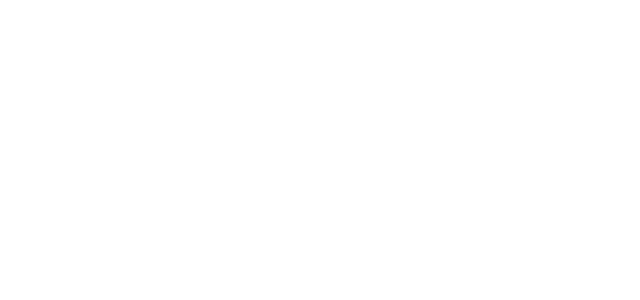
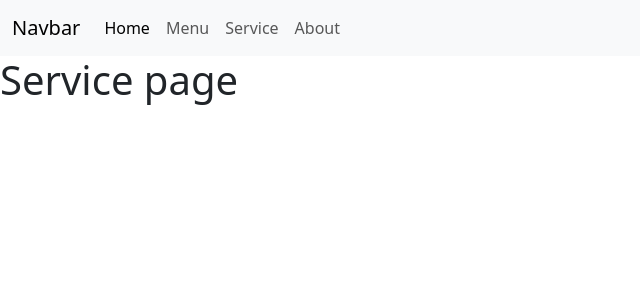
Before and after one commit to shcher-olha/first--attempt-nav, a React (Create React App) app: page /service in a window 1280 px wide. Before the commit this address had no page. Shown: the top 300 px of the page, without its empty margins (0-640 px from the left). Built offline with nearby package versions, Linux system fonts and the light colour scheme.

Commit message:
work navbar

```diff
--- a/package.json
+++ b/package.json
@@ -6,7 +6,9 @@
     "@testing-library/jest-dom": "^5.17.0",
     "@testing-library/react": "^13.4.0",
     "@testing-library/user-event": "^13.5.0",
+    "bootstrap": "^5.3.3",
     "react": "^18.2.0",
+    "react-bootstrap": "^2.10.2",
     "react-dom": "^18.2.0",
     "react-router-dom": "^6.22.3",
     "react-scripts": "5.0.1",
--- a/src/App.js
+++ b/src/App.js
@@ -1,24 +1,23 @@
-
-import './App.css';
-import { Route, Routes } from "react-router-dom";
+import "./App.css";
+import { Route, Routes, } from "react-router-dom";
 import Home from "./components/Home";
 import Menu from "./components/Menu";
 import About from "./components/About";
-
+import Service from "./components/Service";
+import Navbar from "./components/Navbar";
 
 
 function App() {
   return (
+    <Routes>
+      <Route path="/" element={<Navbar />}>
+        <Route exact path="/home" element={<Home />} />
+        <Route path="/menu" element={<Menu />} />
+        <Route path="/service" element={<Service />} />
+        <Route path="/about" element={<About />} />
 
-    <Routes>
-      <Route exact path="/home" element={<Home />} />
-      <Route path="/menu" element={<Menu />} />
-      <Route path="/about" element={<About />} />
+      </Route>
     </Routes>
-
-
-
-
   );
 }
 
--- a/src/components/Navbar.js
+++ b/src/components/Navbar.js
@@ -1,11 +1,58 @@
 import React from "react";
+import { Link } from "react-router-dom";
+import { Outlet } from "react-router-dom";
 
 const Navbar = () => {
   return (
     <>
-    <nav>
+      <nav className="navbar navbar-expand-lg bg-body-tertiary">
+        <div className="container-fluid">
+          <Link className="navbar-brand" to="/home">
+            Navbar
+          </Link>
+          <button
+            className="navbar-toggler"
+            type="button"
+            data-bs-toggle="collapse"
+            data-bs-target="#navbarNav"
+            aria-controls="navbarNav"
+            aria-expanded="false"
+            aria-label="Toggle navigation"
+          >
+            <span className="navbar-toggler-icon"></span>
+          </button>
+          <div className="collapse navbar-collapse" id="navbarNav">
+            <ul className="navbar-nav">
+              <li className="nav-item">
+                <Link
+                  className="nav-link active"
+                  aria-current="page"
+                  to="/home"
+                >
+                  Home
+                </Link>
+              </li>
+              <li className="nav-item">
+                <Link className="nav-link" to="/menu">
+                  Menu
+                </Link>
+              </li>
+              <li className="nav-item">
+                <Link className="nav-link" to="/service">
+                  Service
+                </Link>
+              </li>
 
-    </nav>
+              <li className="nav-item">
+                <Link className="nav-link" to="/about">
+                  About
+                </Link>
+              </li>
+            </ul>
+          </div>
+        </div>
+      </nav>
+      <Outlet />
     </>
   );
 };
--- /dev/null
+++ b/src/components/Service.js
@@ -0,0 +1,11 @@
+import React from "react";
+
+function Service() {
+  return (
+    <div>
+      <h1>Service page</h1>
+    </div>
+  );
+}
+
+export default Service;
--- a/src/index.js
+++ b/src/index.js
@@ -4,6 +4,10 @@
 import App from "./App";
 import reportWebVitals from "./reportWebVitals";
 import { BrowserRouter } from "react-router-dom";
+import "bootstrap/dist/css/bootstrap.min.css";
+import "bootstrap/dist/js/bootstrap.bundle.min.js";
+
+
 
 const root = ReactDOM.createRoot(document.getElementById("root"));
 root.render(
```
Also changed, not shown: 1 other file (tests, documents, lock files or other folders).
